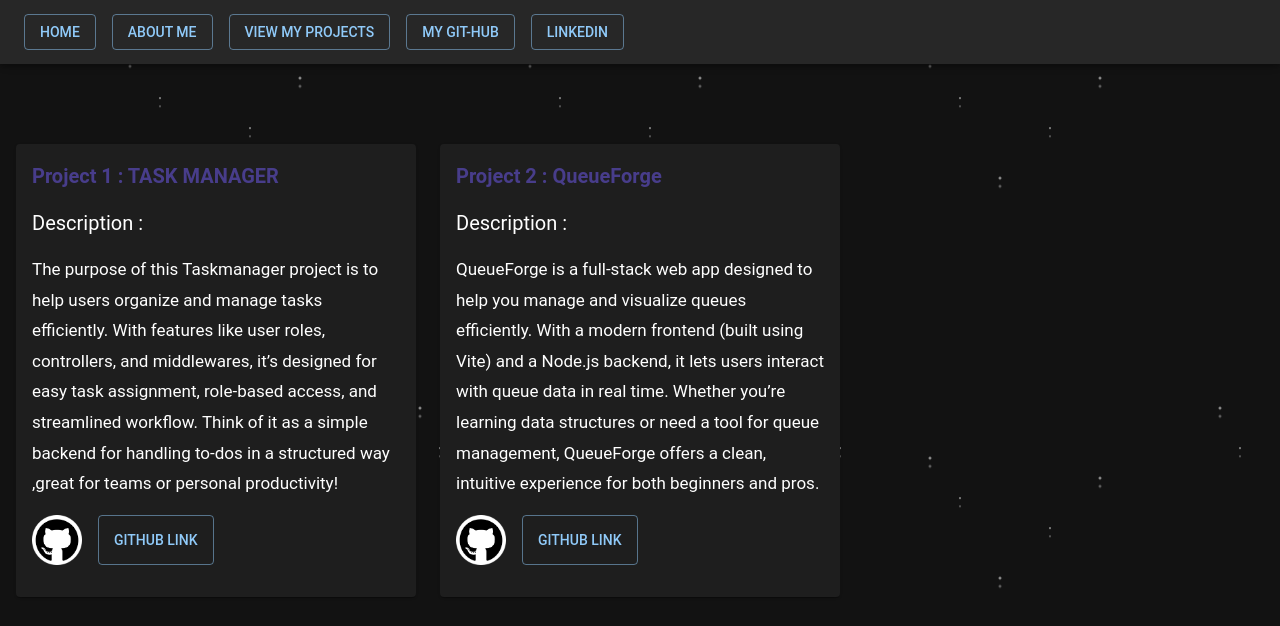
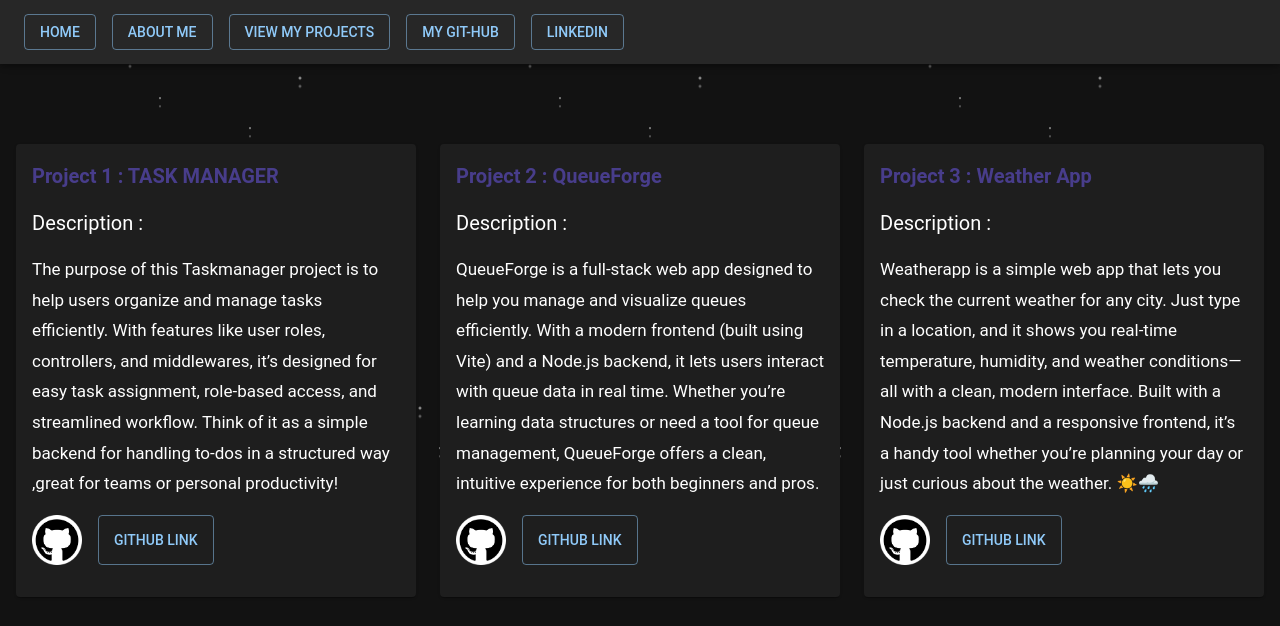
Before and after one commit to VineetMelavanki/My-Portfolio, a React (Vite) app: page /My-Projects in a window 1280 px wide. Shown: the top 626 px of the page. Built offline with nearby package versions, Linux system fonts and the light colour scheme.

Commit message:
Added weather app project details in my portfolio

```diff
--- a/src/Pages/Project.jsx
+++ b/src/Pages/Project.jsx
@@ -62,6 +62,26 @@ export default function Projects(){
         target="_blank">Github Link</Button>
          </Box>
          </Paper>
+         <Paper sx={{
+          gap:2,
+          p:"1rem 1rem",
+          width:400,
+          alignItems:"flex-start"
+         }}>
+          <Typography variant="h6" fontSize={20} sx={{fontWeight:"bold",mb:2,color:"darkslateblue"}}>
+            Project 3 : Weather App
+          </Typography>
+          <Typography variant="body" fontSize={20}>
+            Description :
+          </Typography>
+          <Typography variant="body1" mb={2} fontSize={17} mt={2} sx={{lineHeight:1.8}}>
+            Weatherapp is a simple web app that lets you check the current weather for any city. Just type in a location, and it shows you real-time temperature, humidity, and weather conditions—all with a clean, modern interface. Built with a Node.js backend and a responsive frontend, it’s a handy tool whether you’re planning your day or just curious about the weather. ☀️🌧️
+          </Typography>
+          <Box sx={{display:"flex",gap:2,mb:2}}>
+           <img src={image} alt="logo" width={50} height={50}></img>
+           <Button variant="outlined" href="https://github.com/VineetMelavanki/Weatherapp" target="_blank">Github Link</Button>
+          </Box>
+         </Paper>
         </Box>
     )
 }
```
Also changed, not shown: src/assets/image.png.
